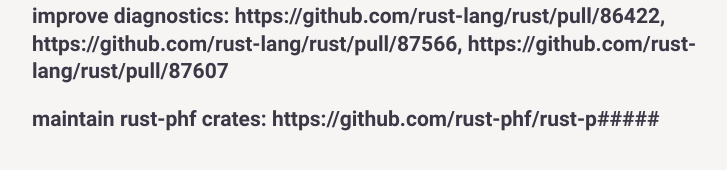
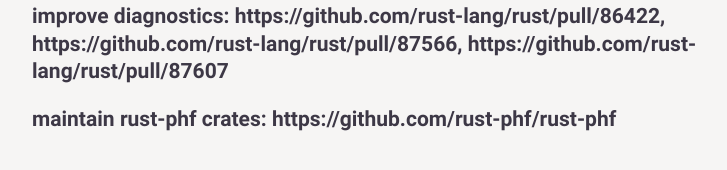
Before and after one commit to yijunyu/trusted-programming.github.io, a Jekyll site: the page built from articles/opensource-contributions.md, in a window 1280 px wide and 900 px high, scrolled down 11473 px. Shown: the part 718-888 px from the top of the window, without its empty margins (273-1000 px from the left). Built offline with Jekyll 4.4.1, drawn with Linux system fonts in a browser that asks for light colours; comment, search, counter and statistics services are not loaded; some of the changed lines change nothing that is shown.

Commit message:
Update opensource-contributions.md

```diff
--- a/articles/opensource-contributions.md
+++ b/articles/opensource-contributions.md
@@ -382,4 +382,4 @@
 
 ### improve diagnostics: https://github.com/rust-lang/rust/pull/86422, https://github.com/rust-lang/rust/pull/87566, https://github.com/rust-lang/rust/pull/87607
 
-### maintain rust-phf crates: https://github.com/rust-phf/rust-p#####
+### maintain rust-phf crates: https://github.com/rust-phf/rust-phf
```
